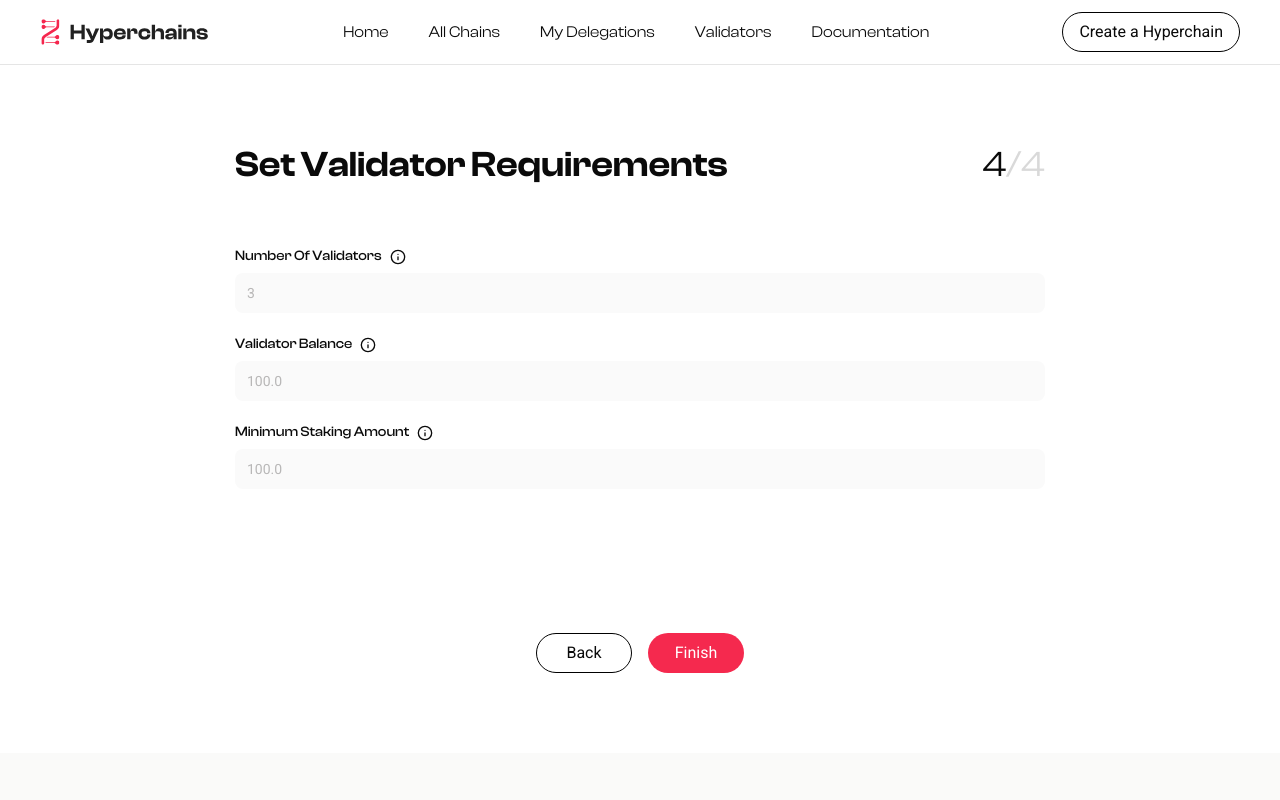
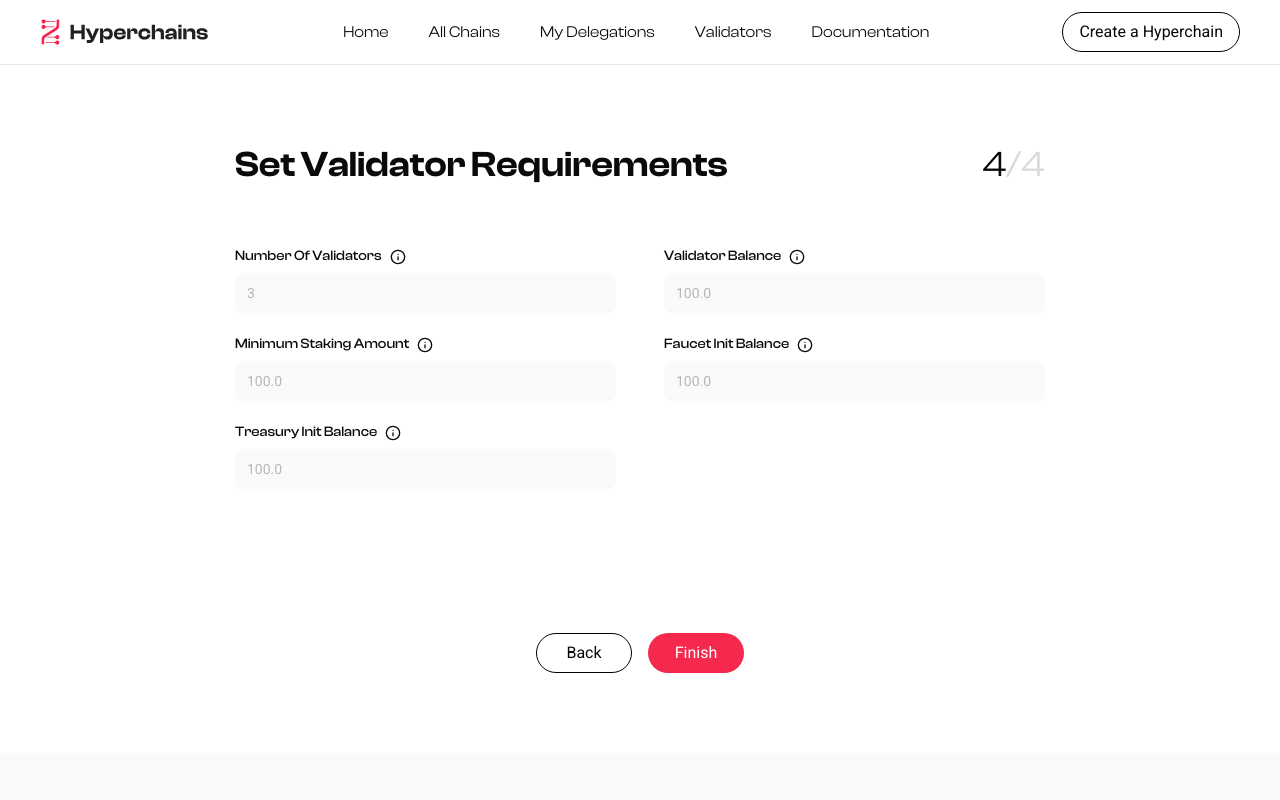
Before and after one commit to unit214/aeternity-hyperchains-initiator, a Next.js app: page /initiate/4 in a window 1280 px wide. Shown: the top 800 px of the page. Built offline with nearby package versions, Linux system fonts and the light colour scheme.

Commit message:
feat: add faucetInitBalance and treasuryInitBalance form fields

```diff
--- a/src/app/initiate/4/page.tsx
+++ b/src/app/initiate/4/page.tsx
@@ -24,7 +24,9 @@ const InitiatorForm: React.FC<{ initialData: Step4FormValues | null }> = ({ init
         defaultValues: {
             validatorCount: initialData?.validatorCount || '',
             validatorBalance: initialData?.validatorBalance || '',
-            validatorMinStake: initialData?.validatorMinStake || ''
+            validatorMinStake: initialData?.validatorMinStake || '',
+            faucetInitBalance: initialData?.faucetInitBalance || '',
+            treasuryInitBalance: initialData?.treasuryInitBalance || ''
         },
         mode: 'onBlur'
     });
@@ -43,7 +45,7 @@ const InitiatorForm: React.FC<{ initialData: Step4FormValues | null }> = ({ init
             <form
                 onSubmit={form.handleSubmit(onSubmit)}
                 className='flex flex-col justify-between gap-10 font-roboto md:gap-36'>
-                <div className='grid grid-cols-1 gap-y-8 md:gap-y-6'>
+                <div className='grid grid-cols-1 gap-x-12 gap-y-8 md:grid-cols-2 md:gap-y-6'>
                     <FormField
                         control={form.control}
                         name='validatorCount'
@@ -92,6 +94,32 @@ const InitiatorForm: React.FC<{ initialData: Step4FormValues | null }> = ({ init
                             </FormItem>
                         )}
                     />
+                    <FormField
+                        control={form.control}
+                        name='faucetInitBalance'
+                        render={({ field }) => (
+                            <FormItem>
+                                <FormLabelWithTooltip label='Faucet Init Balance' tooltip='Tooltip TBD' />
+                                <FormControl>
+                                    <Input {...field} placeholder='100.0' />
+                                </FormControl>
+                                <FormMessage />
+                            </FormItem>
+                        )}
+                    />
+                    <FormField
+                        control={form.control}
+                        name='treasuryInitBalance'
+                        render={({ field }) => (
+                            <FormItem>
+                                <FormLabelWithTooltip label='Treasury Init Balance' tooltip='Tooltip TBD' />
+                                <FormControl>
+                                    <Input {...field} placeholder='100.0' />
+                                </FormControl>
+                                <FormMessage />
+                            </FormItem>
+                        )}
+                    />
                 </div>
                 <div className='flex flex-row gap-4 self-center'>
                     <Button type='button' variant='outline' className='w-24' onClick={onBack}>
--- a/src/lib/constants.ts
+++ b/src/lib/constants.ts
@@ -4,9 +4,6 @@ export const INITIATOR_STEP_1_STORAGE_KEY = 'InitiatorStep1';
 export const INITIATOR_STEP_2_STORAGE_KEY = 'InitiatorStep2';
 export const INITIATOR_STEP_3_STORAGE_KEY = 'InitiatorStep3';
 export const INITIATOR_STEP_4_STORAGE_KEY = 'InitiatorStep4';
-
-export const DEFAULT_FAUCET_INIT_BALANCE = 1000000000000000000000000000n;
-export const DEFAULT_TREASURY_INIT_BALANCE = 1000000000000000000000000000000000000000000000000n;
 
 export const parentChains: ParentChain[] = [
     {
--- a/src/lib/form-schema.ts
+++ b/src/lib/form-schema.ts
@@ -1,9 +1,4 @@
-import {
-    DEFAULT_FAUCET_INIT_BALANCE,
-    DEFAULT_TREASURY_INIT_BALANCE,
-    INITIATOR_STEP_2_STORAGE_KEY,
-    parentChains
-} from '@/lib/constants';
+import { INITIATOR_STEP_2_STORAGE_KEY, parentChains } from '@/lib/constants';
 import { getFromLocalStorage } from '@/lib/local-storage';
 import { ParentChain } from '@/lib/types';
 import { expandDecimals } from '@/lib/utils';
@@ -97,7 +92,9 @@ export const step4FormSchema = z
     .object({
         validatorCount: bigNumberSchema({ fieldName: 'Number Of Validators', gt: 0n }),
         validatorBalance: bigNumberSchema({ fieldName: 'Validator Balance', gt: 0n, dec: parentDecimals }),
-        validatorMinStake: bigNumberSchema({ fieldName: 'Minimum Staking Amount', gt: 0n, dec: parentDecimals })
+        validatorMinStake: bigNumberSchema({ fieldName: 'Minimum Staking Amount', gt: 0n, dec: parentDecimals }),
+        faucetInitBalance: bigNumberSchema({ fieldName: 'Faucet Init Balance', gt: 0n, dec: parentDecimals }),
+        treasuryInitBalance: bigNumberSchema({ fieldName: 'Treasury Init Balance', gt: 0n, dec: parentDecimals })
     })
     .transform((data, ctx) => {
         if (BigNumber(data.validatorBalance).isLessThan(data.validatorMinStake)) {
@@ -131,7 +128,9 @@ export const formSchema = z
         fixedCoinbase: bigNumberSchema({ errorMessage: FormSteps[2], gt: 0n, dec: parentDecimals }),
         validatorCount: bigNumberSchema({ errorMessage: FormSteps[3], gt: 0n }),
         validatorBalance: bigNumberSchema({ errorMessage: FormSteps[3], gt: 0n, dec: parentDecimals }),
-        validatorMinStake: bigNumberSchema({ errorMessage: FormSteps[3], gt: 0n, dec: parentDecimals })
+        validatorMinStake: bigNumberSchema({ errorMessage: FormSteps[3], gt: 0n, dec: parentDecimals }),
+        faucetInitBalance: bigNumberSchema({ errorMessage: FormSteps[3], gt: 0n, dec: parentDecimals }),
+        treasuryInitBalance: bigNumberSchema({ errorMessage: FormSteps[3], gt: 0n, dec: parentDecimals })
     })
     .transform((data, ctx) => {
         if (BigNumber(data.validatorBalance).isLessThan(data.validatorMinStake)) {
@@ -154,7 +153,7 @@ export const formSchema = z
             ), // TODO take next higher number for non absolute result?
             contractSourcesPrefix: parentChain.contractSourcesPrefix,
             enablePinning: true,
-            faucetInitBalance: DEFAULT_FAUCET_INIT_BALANCE,
+            faucetInitBalance: expandDecimals(data.faucetInitBalance, parentChain.decimals),
             fixedCoinbase: expandDecimals(data.fixedCoinbase, parentChain.decimals),
             networkId: data.networkId,
             parentChain: {
@@ -164,7 +163,7 @@ export const formSchema = z
                 type: `AE2${parentChain.symbol}`
             },
             pinningReward: expandDecimals(data.pinningReward, parentChain.decimals),
-            treasuryInitBalance: DEFAULT_TREASURY_INIT_BALANCE,
+            treasuryInitBalance: expandDecimals(data.treasuryInitBalance, parentChain.decimals),
             validators: {
                 count: BigInt(data.validatorCount),
                 balance: expandDecimals(data.validatorBalance, parentChain.decimals),
```
